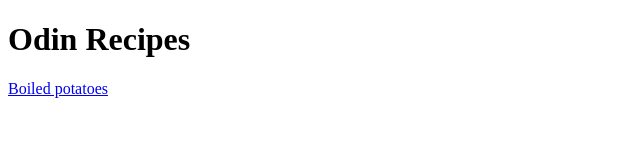
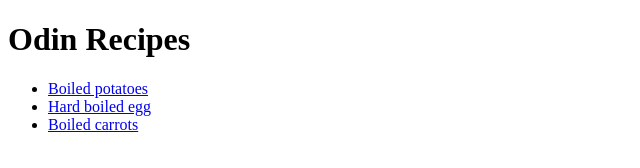
Before and after one commit to ViliusZink/odin-recipes, a plain HTML site: page index.html in a window 1280 px wide. Shown: the whole page, without its empty margins (0-640 px from the left). Drawn offline with Linux system fonts and the light colour scheme.

Commit message:
Added recipes to a list.

```diff
--- a/index.html
+++ b/index.html
@@ -6,6 +6,10 @@
     </head>
     <body>
         <h1>Odin Recipes</h1>
-        <a href="recipes/boiled_potatoes.html">Boiled potatoes</a>
+        <ul>
+            <li><a href="recipes/boiled_potatoes.html">Boiled potatoes</a></li>
+            <li><a href="recipes/boiled_egg.html">Hard boiled egg</a></li>
+            <li><a href="recipes/boiled_carrot.html">Boiled carrots</a></li>
+        </ul>
     </body>
 </html>
```
